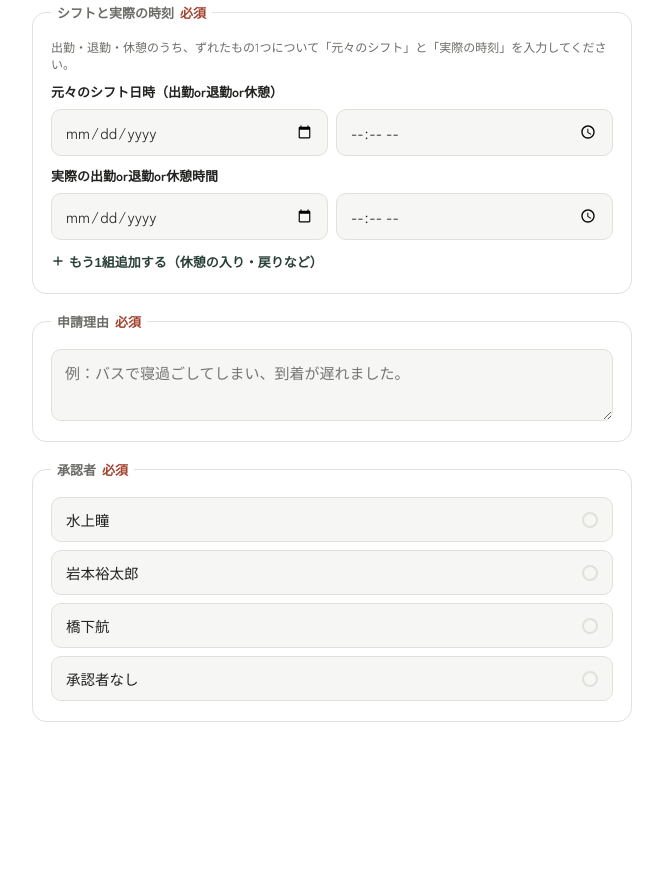
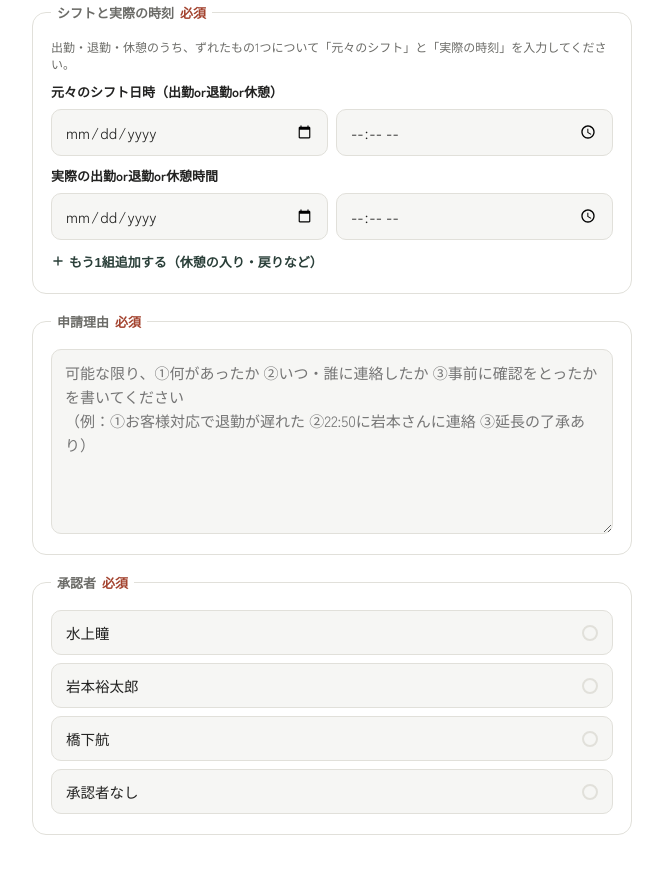
Before and after one commit to NiHITARU/nihitaru-guide, a plain HTML site: page shinsei.html in a window 1280 px wide. Shown: the part 884-1757 px from the top of the page, without its empty margins (308-971 px from the left). Drawn offline with Linux system fonts and the light colour scheme; a web font is replaced by a local one.

Commit message:
申請理由の例文を変更

```diff
--- a/shinsei.html
+++ b/shinsei.html
@@ -152,6 +152,7 @@
     font-variant-numeric: tabular-nums;
   }
   textarea { resize: vertical; min-height: 72px; line-height: 1.6; }
+  #reason { min-height: 185px; } /* 2026-11-20 例文を長くしたので高さを確保 */
   input:focus-visible, textarea:focus-visible, .chip input:focus-visible + span {
     outline: 2px solid var(--focus);
     outline-offset: 1px;
@@ -467,7 +468,7 @@
     <fieldset>
       <legend>申請理由<span class="req">必須</span></legend>
       <div class="field">
-        <textarea id="reason" name="reason" placeholder="例：バスで寝過ごしてしまい、到着が遅れました。"></textarea>
+        <textarea id="reason" name="reason" placeholder="可能な限り、①何があったか ②いつ・誰に連絡したか ③事前に確認をとったか を書いてください&#10;（例：①お客様対応で退勤が遅れた ②22:50に岩本さんに連絡 ③延長の了承あり）"></textarea>
       </div>
     </fieldset>
 
```
